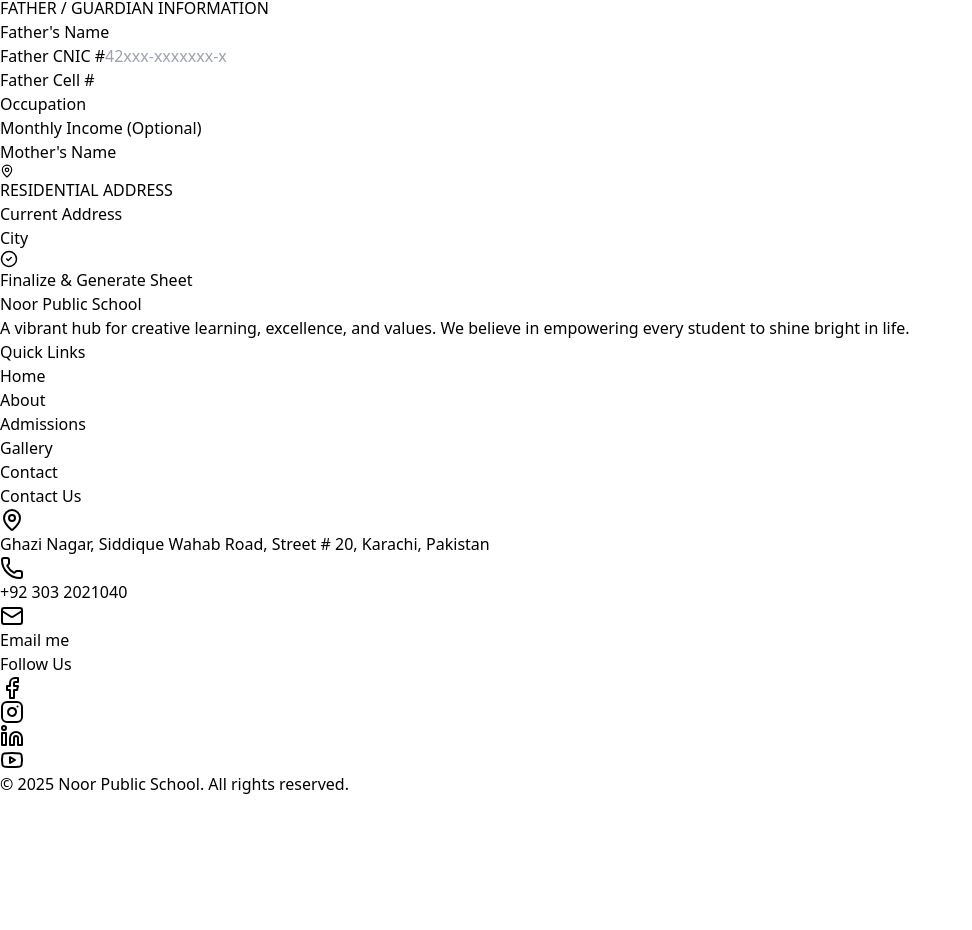
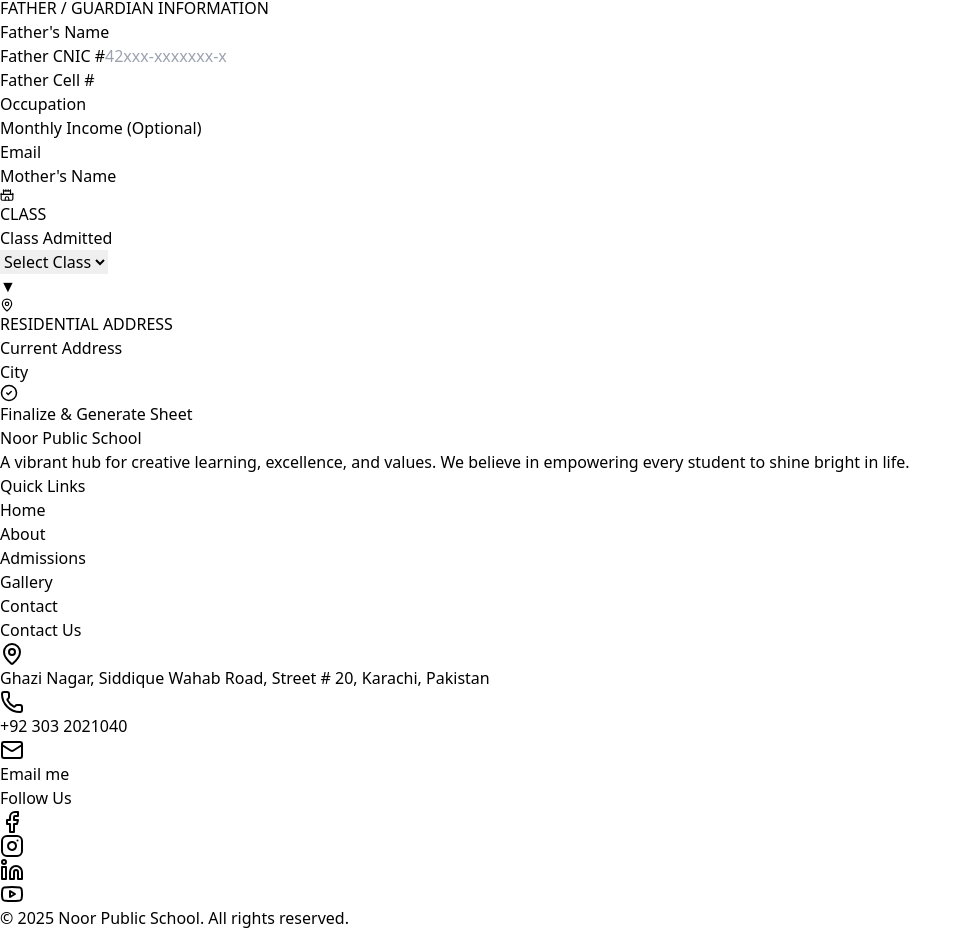
Before and after one commit to Sibghat776/School-Web, a React (Vite) app in the folder Frontend/: page /registration in a window 1280 px wide. Shown: the part 1136-2066 px from the top of the page, without its empty margins (0-972 px from the left). Before the commit the page ends 1932 px from the top, so only its background shows below. Built offline with nearby package versions, Linux system fonts and the light colour scheme.

Commit message:
registration working...

```diff
--- a/Frontend/src/Components/Registration.jsx
+++ b/Frontend/src/Components/Registration.jsx
@@ -2,7 +2,9 @@
 import React, { useState } from "react";
 import {
     User, Users, Calendar, MapPin, Phone, School, ShieldCheck,
-    Printer, Trash2, BookOpen, CreditCard, Briefcase, Banknote, CheckCircle2
+    Printer, Trash2, BookOpen, CreditCard, Briefcase, Banknote, CheckCircle2,
+    CastleIcon,
+    Castle
 } from "lucide-react";
 import Navbar from "./Navbar";
 import Footer from "./Footer";
@@ -35,8 +37,8 @@
     const handlePrint = () => { window.print(); };
 
     // Common Input Style for Compactness
-    const inputStyle = "w-full px-3 py-1.5 rounded-lg border border-slate-200 focus:ring-2 focus:ring-indigo-500 outline-none transition-all bg-slate-50/50 text-sm";
-    const labelStyle = "text-[11px] font-bold text-slate-600 uppercase tracking-tight flex items-center gap-1 mb-0.5";
+    const inputStyle = "w-full px-3 py-1.5 rounded-lg border border-slate-400 focus:ring-2 focus:ring-indigo-500 outline-none transition-all bg-slate-50/50 text-sm";
+    const labelStyle = "text-[11px] font-bold text-slate-600 uppercase tracking-tight flex items-center gap-2 mb-0.5";
 
     return (
         <>
@@ -129,6 +131,10 @@
                                             <input name="fatherIncome" onChange={handleChange} className={inputStyle} />
                                         </div>
                                         <div>
+                                            <label className={labelStyle}>Email</label>
+                                            <input required name="Email" onChange={handleChange} className={inputStyle} />
+                                        </div>
+                                        <div>
                                             <label className={labelStyle}>Mother's Name</label>
                                             <input required name="motherName" onChange={handleChange} className={inputStyle} />
                                         </div>
@@ -136,6 +142,49 @@
                                 </div>
 
                                 {/* Section 3: Address */}
+                                <div>
+                                    <h3 className="text-xs font-black text-indigo-600 mb-3 border-b border-indigo-50 pb-1 flex items-center gap-2">
+                                        <Castle size={14} /> CLASS
+                                    </h3>
+                                    <div className="grid mb-3 grid-cols-1 md:grid-cols-4 gap-4">
+                                        <div className="md:col-span-3 relative">
+                                            <label className="block mb-2 text-sm font-semibold text-gray-700 tracking-wide">
+                                                Class Admitted
+                                            </label>
+
+                                            <div className="relative">
+                                                <select
+                                                    name="ClassAdmitted"
+                                                    required
+                                                    onChange={handleChange}
+                                                    className="w-full appearance-none bg-white border border-slate-400 rounded-xl px-4 py-3 text-gray-700 font-medium shadow-sm focus:outline-none focus:ring-2 focus:ring-blue-500 focus:border-blue-500 hover:border-blue-400 transition-all duration-200"
+                                                >
+                                                    <option value="" disabled selected>
+                                                        Select Class
+                                                    </option>
+
+                                                    <option>Nursery</option>
+                                                    <option>KG-I</option>
+                                                    <option>KG-II</option>
+                                                    <option>1st Grade</option>
+                                                    <option>2nd Grade</option>
+                                                    <option>3rd Grade</option>
+                                                    <option>4th Grade</option>
+                                                    <option>5th Grade</option>
+                                                    <option>6th Grade</option>
+                                                    <option>7th Grade</option>
+                                                    <option>8th Grade</option>
+                                                    <option>9th Grade</option>
+                                                    <option>10th Grade</option>
+                                                </select>
+                                                <div className="pointer-events-none absolute inset-y-0 right-4 flex items-center text-gray-400">
+                                                    ▼
+                                                </div>
+                                            </div>
+                                        </div>
+
+                                    </div>
+                                </div>
                                 <div>
                                     <h3 className="text-xs font-black text-indigo-600 mb-3 border-b border-indigo-50 pb-1 flex items-center gap-2">
                                         <MapPin size={14} /> RESIDENTIAL ADDRESS
@@ -152,7 +201,7 @@
                                     </div>
                                 </div>
 
-                                <button type="submit" className="w-full mt-6 bg-slate-900 text-white font-bold py-3 rounded-xl hover:bg-indigo-700 transition-all flex items-center justify-center gap-2 text-sm uppercase tracking-widest shadow-lg shadow-slate-200">
+                                <button type="submit" onClick={handleSubmit} className="w-full mt-6 bg-slate-900 text-white font-bold py-3 rounded-xl hover:bg-indigo-700 transition-all flex items-center justify-center gap-2 text-sm uppercase tracking-widest shadow-lg shadow-slate-200">
                                     <CheckCircle2 size={18} /> Finalize & Generate Sheet
                                 </button>
                             </form>
```
Also changed, not shown: 2 other files (tests, documents, lock files or other folders).
